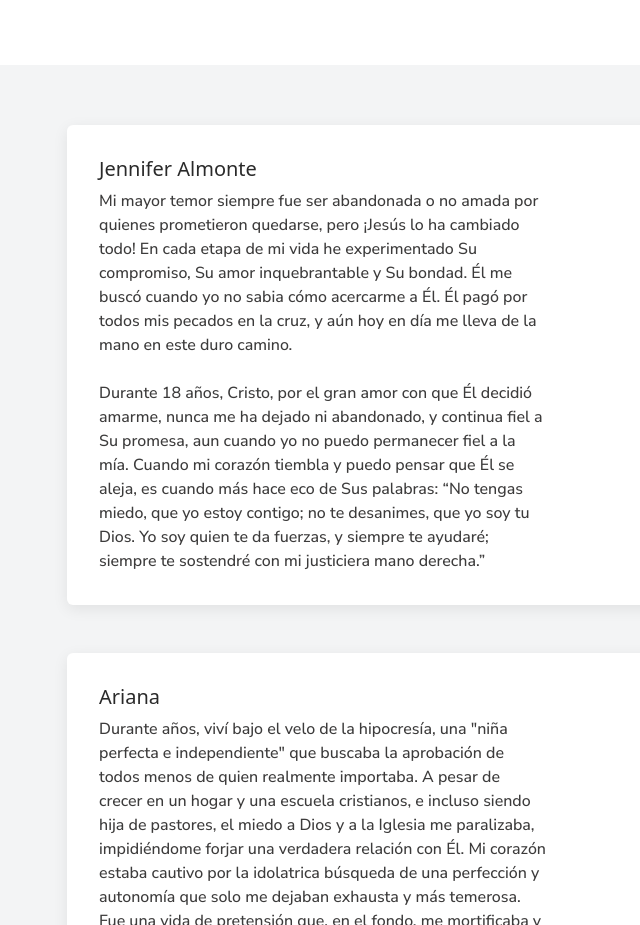
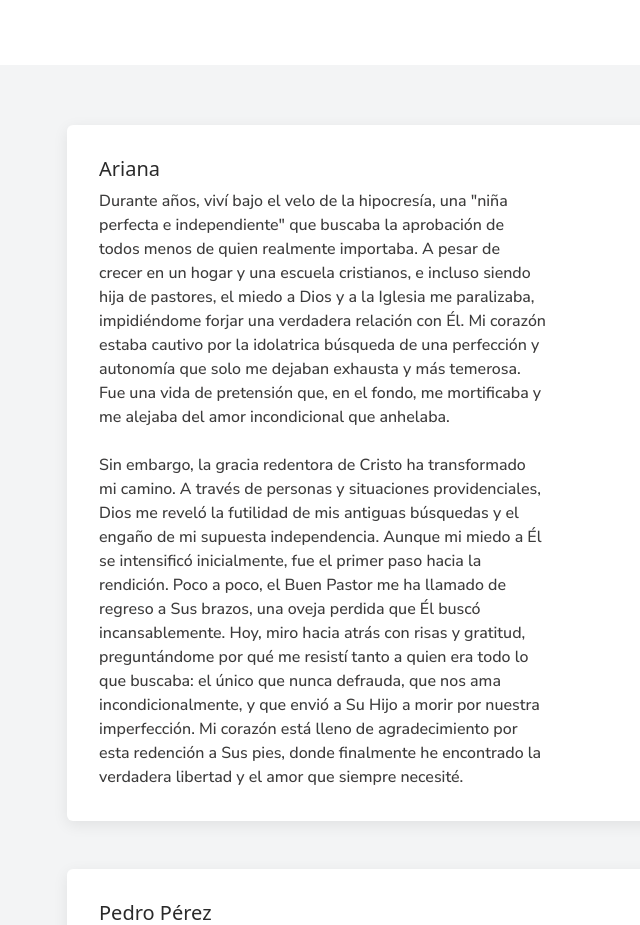
Before and after one commit to Pedroperezp/Pedroperezp.github.io, a plain HTML site: page testimonios.html in a window 1280 px wide. Shown: the part 1062-1987 px from the top of the page, without its empty margins (189-829 px from the left). Drawn offline with nearby package versions, Linux system fonts and the light colour scheme.

Commit message:
Update testimonios.html
elimine a jennifer

```diff
--- a/testimonios.html
+++ b/testimonios.html
@@ -62,23 +62,7 @@
     <main class="seccion-testimonios">
         <div class="contenedor-tarjetas">
 
-            <div class="card mb-3 testimonio-card">
-                <div class="row g-0">
 
-                    <div class="col-md-8">
-                        <div class="card-body">
-                            <h5 class="card-title">Jennifer Almonte</h5>
-                            <p class="card-text">
-                                Mi mayor temor siempre fue ser abandonada o no amada por quienes prometieron quedarse, pero ¡Jesús lo ha cambiado todo! En cada etapa de mi vida he experimentado Su compromiso, Su amor inquebrantable y Su bondad.
-                                Él me buscó cuando yo no sabia cómo acercarme a Él. Él pagó por todos mis pecados en la cruz, y aún hoy en día me lleva de la mano en este duro camino.
-                                <br><br>
-                                Durante 18 años, Cristo, por el gran amor con que Él decidió amarme, nunca me ha dejado ni abandonado, y continua fiel a Su promesa, aun cuando yo no puedo permanecer fiel a la mía. Cuando mi corazón tiembla y puedo
-                                pensar que Él se aleja, es cuando más hace eco de Sus palabras: “No tengas miedo, que yo estoy contigo; no te desanimes, que yo soy tu Dios. Yo soy quien te da fuerzas, y siempre te ayudaré; siempre te sostendré con mi justiciera mano derecha.”
-                            </p>
-                        </div>
-                    </div>
-                </div>
-            </div>
 
             <div class="card mb-3 testimonio-card">
                 <div class="row g-0">
```
